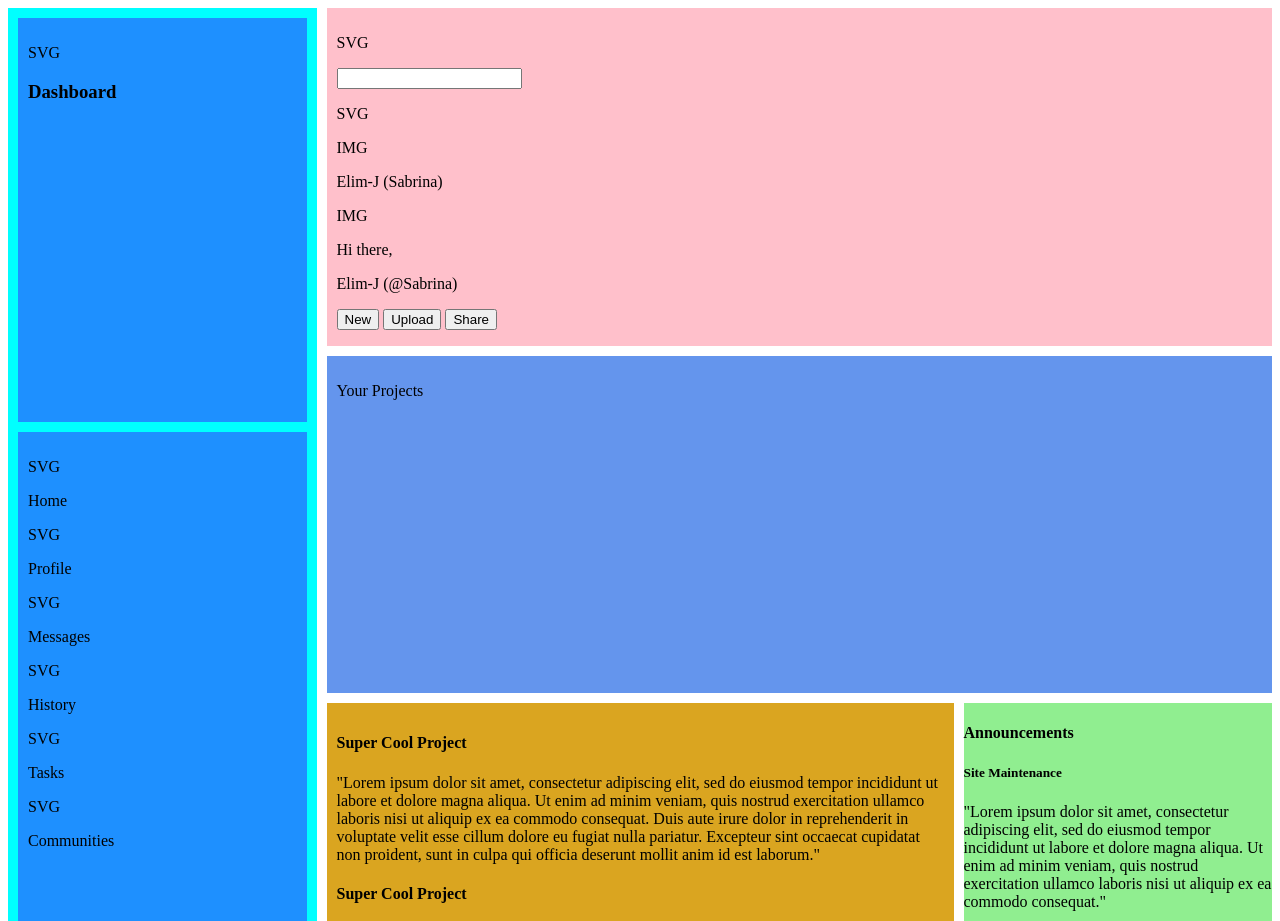
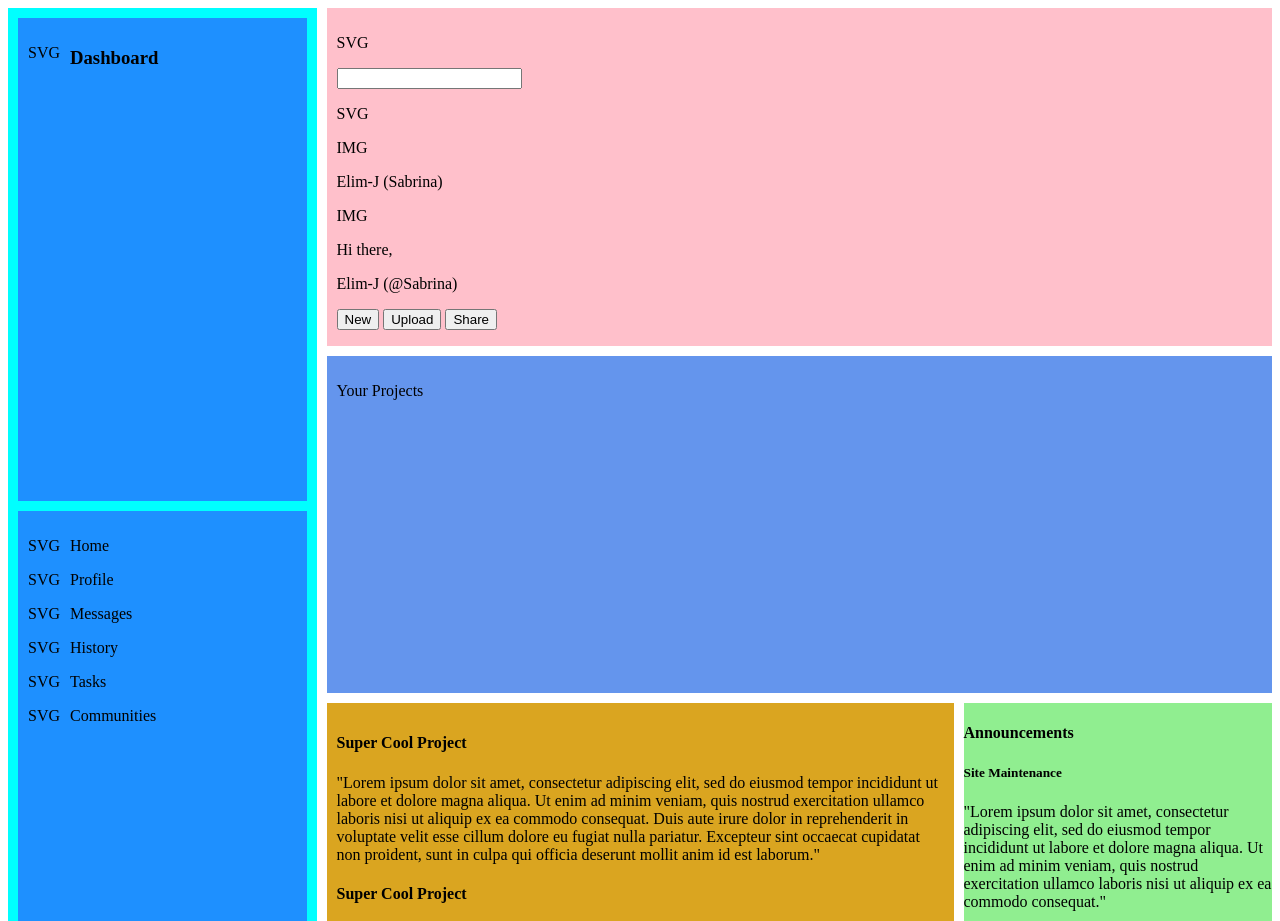
Before and after one commit to Elim-J/admin-dashboard, a plain HTML site: page index.html in a window 1280 px wide. Shown: the top 921 px of the page. Drawn offline with Linux system fonts and the light colour scheme.

Commit message:
Organize elements in dashboard

```diff
--- a/css/style.css
+++ b/css/style.css
@@ -18,6 +18,16 @@
 .dash-el {
     background-color:dodgerblue;
     padding: 10px;
+}
+
+.dash-first,
+.dash-second,
+.dash-third {
+    display: flex;
+    gap: 10px;
+    align-items: start;
+    justify-content: start;
+    /* margin-left: 10px; */
 }
 
 .navbar {
--- a/index.html
+++ b/index.html
@@ -10,47 +10,38 @@
 <body>
     <div class="container">
         <div class="dashboard"> <!-- this grid has 3 vertical elements-->
-            <div class="dash-el"> <!-- First grid el-->
+            <div class="dash-el dash-first"> <!-- First grid el-->
                 <p>SVG</p>
                 <h3>Dashboard</h3>
             </div>
-            <div class="dash-el"> <!-- Second grid el-->
+            <div class="dash-el dash-second"> <!-- Second grid el-->
                 <div>
                     <p>SVG</p>
-                    <p>Home</p>
+                    <p>SVG</p>
+                    <p>SVG</p>
+                    <p>SVG</p>
+                    <p>SVG</p>
+                    <p>SVG</p>
+
                 </div>
                 <div>
-                    <p>SVG</p>
+                    <p>Home</p>
                     <p>Profile</p>
-                </div>
-                <div>
-                    <p>SVG</p>
                     <p>Messages</p>
-                </div>
-                <div>
-                    <p>SVG</p>
                     <p>History</p>
-                </div>
-                <div>
-                    <p>SVG</p>
                     <p>Tasks</p>
-                </div>
-                <div>
-                    <p>SVG</p>
                     <p>Communities</p>
                 </div>
             </div> <!-- end of 2nd Grid el-->
-            <div class="dash-el"> <!-- third grid el-->
+            <div class="dash-el dash-third"> <!-- third grid el-->
                 <div>
                     <p>SVG</p>
-                    <p>Settings</p>
+                    <p>SVG</p>
+                    <p>SVG</p>
                 </div>
                 <div>
-                    <p>SVG</p>
+                    <p>Settings</p>
                     <p>Support</p>
-                </div>
-                <div>
-                    <p>SVG</p>
                     <p>Privacy</p>
                 </div>
             </div> <!-- end of 3rd grid el-->
```
